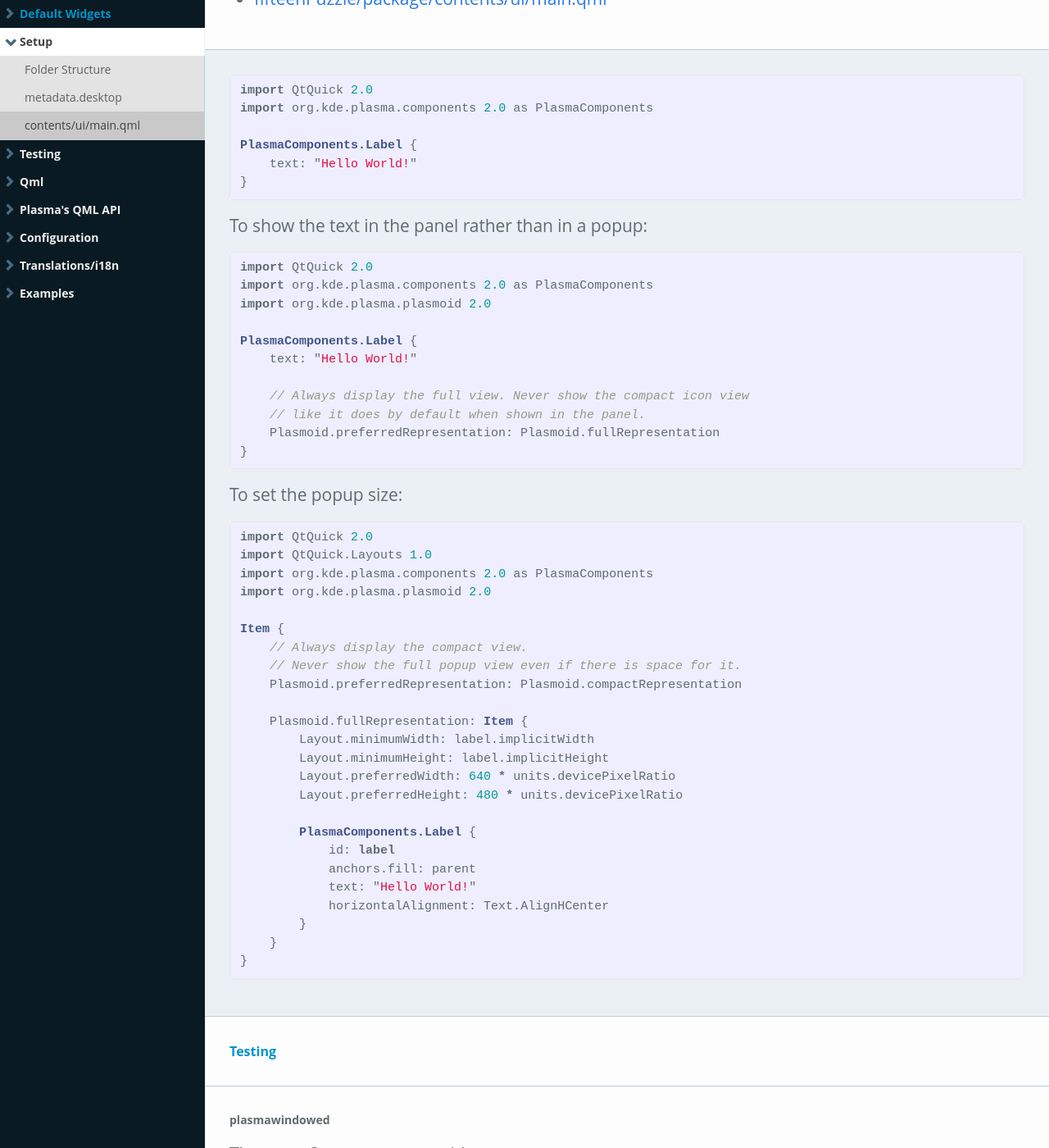
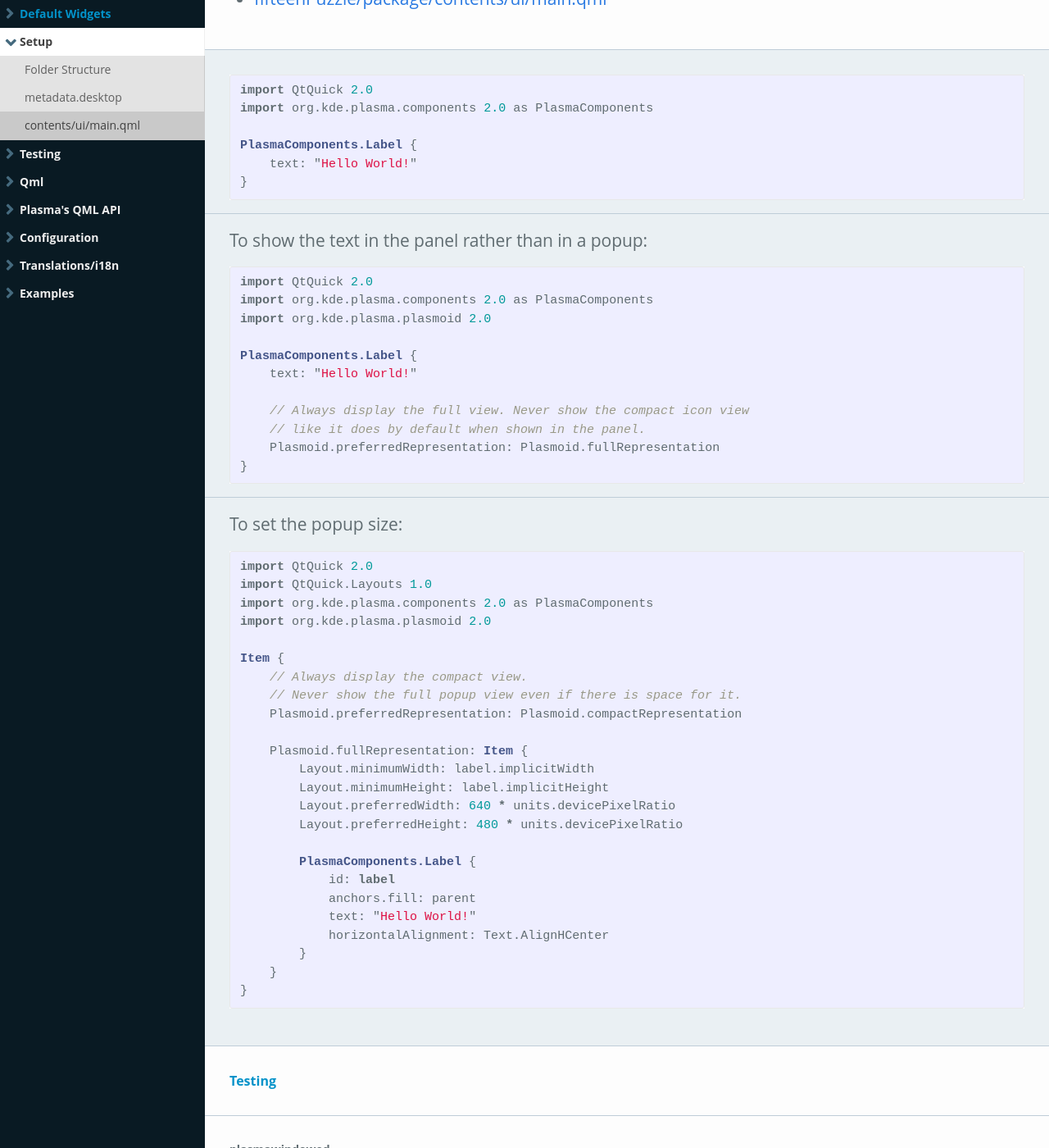
Before and after one commit to Zren/zren.github.io, a Jekyll site: the page built from kde_docs_widget.md, in a window 1280 px wide and 1400 px high, scrolled down 5142 px. Shown: the whole window at 82% size. Built offline with Jekyll 4.4.1, drawn with Linux system fonts in a browser that asks for light colours; comment, search, counter and statistics services are not loaded.

Commit message:
Style and add hr to separate multiple examples in a single section.

```diff
--- a/_layouts/docpage.html
+++ b/_layouts/docpage.html
@@ -140,6 +140,13 @@ layout: fullwidthpage
 }
 .documentation > section:not(:last-child) {
 	border-bottom: 1px solid #bfcdd8;
+}
+.documentation > section > div > hr {
+	margin-left: -30px;
+	margin-right: -30px;
+	border: none;
+	height: 1px;
+	background-color: #bfcdd8;
 }
 .documentation > section.folder > h2 {
 	color: #0392c9;
--- a/kde_docs/widget-Setup.md
+++ b/kde_docs/widget-Setup.md
@@ -117,6 +117,8 @@ PlasmaComponents.Label {
 }
 {% endhighlight %}
 
+---
+
 To show the text in the panel rather than in a popup:
 
 {% highlight qml %}
@@ -132,6 +134,8 @@ PlasmaComponents.Label {
     Plasmoid.preferredRepresentation: Plasmoid.fullRepresentation
 }
 {% endhighlight %}
+
+---
 
 To set the popup size:
 
```
